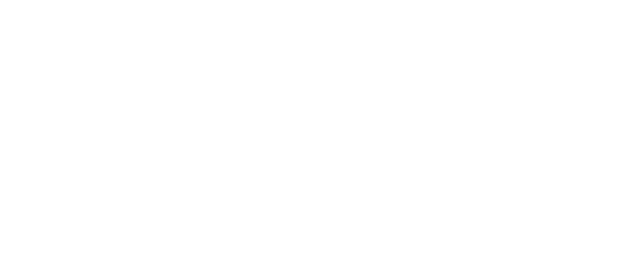
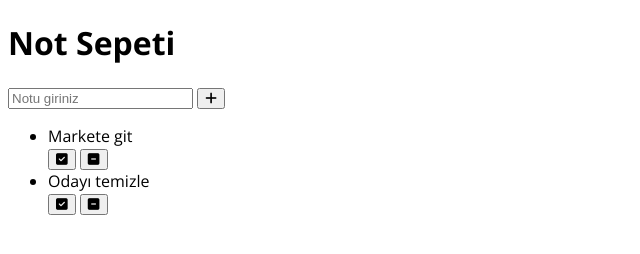
Before and after one commit to srknea/js-to-do-list, a plain HTML site: page index.html in a window 1280 px wide. Shown: the whole page, without its empty margins (0-640 px from the left). Drawn offline with nearby package versions, Linux system fonts and the light colour scheme.

Commit message:
fonts and icons

```diff
--- /dev/null
+++ b/app.js
@@ -0,0 +1 @@
+console.log("Hello !");
--- a/index.html
+++ b/index.html
@@ -5,8 +5,54 @@
     <meta http-equiv="X-UA-Compatible" content="IE=edge">
     <meta name="viewport" content="width=device-width, initial-scale=1.0">
     <title>Document</title>
+    <link rel="stylesheet" href="https://cdnjs.cloudflare.com/ajax/libs/font-awesome/6.2.0/css/all.min.css" integrity="sha512-xh6O/CkQoPOWDdYTDqeRdPCVd1SpvCA9XXcUnZS2FmJNp1coAFzvtCN9BmamE+4aHK8yyUHUSCcJHgXloTyT2A==" crossorigin="anonymous" referrerpolicy="no-referrer" />
+    <link rel="preconnect" href="https://fonts.googleapis.com">
+    <link rel="preconnect" href="https://fonts.gstatic.com" crossorigin>
+    <link href="https://fonts.googleapis.com/css2?family=Open+Sans:wght@400;700&display=swap" rel="stylesheet">
+    <link rel="stylesheet" href="style.css">
 </head>
+
 <body>
 
+    <header class="header">
+        <h1 class="main-title">
+            Not Sepeti
+        </h1>
+    </header>
+
+    <form action="#">
+        <input type="text" class="input-gorev" placeholder="Notu giriniz">
+        <button type="submit">
+            <i class="fa fa-plus" aria-hidden="true"></i>
+        </button>
+    </form>
+
+    <div class="gorev-container">
+        <ul class="gorev-listesi">
+
+            <div class="gorev-item">
+                <li class="gorev-tanim">Markete git</li>
+                <button class="gorev-btn gorev-btn-tamamlandi">
+                    <i class="fa fa-check-square" aria-hidden="true"></i>
+                </button>
+                <button class="gorev-btn gorev-btn-sil">
+                    <i class="fa fa-minus-square" aria-hidden="true"></i>
+                </button>
+            </div>
+
+            <div class="gorev-item">
+                <li class="gorev-tanim">Odayı temizle</li>
+                <button class="gorev-btn gorev-btn-tamamlandi">
+                    <i class="fa fa-check-square" aria-hidden="true"></i>
+                </button>
+                <button class="gorev-btn gorev-btn-sil">
+                    <i class="fa fa-minus-square" aria-hidden="true"></i>
+                </button>
+            </div>
+
+        </ul>
+    </div>
+
+    <script src="app.js"></script>
 </body>
 </html>
--- /dev/null
+++ b/style.css
@@ -0,0 +1,3 @@
+body {
+    font-family: 'Open Sans', sans-serif;
+}
```
